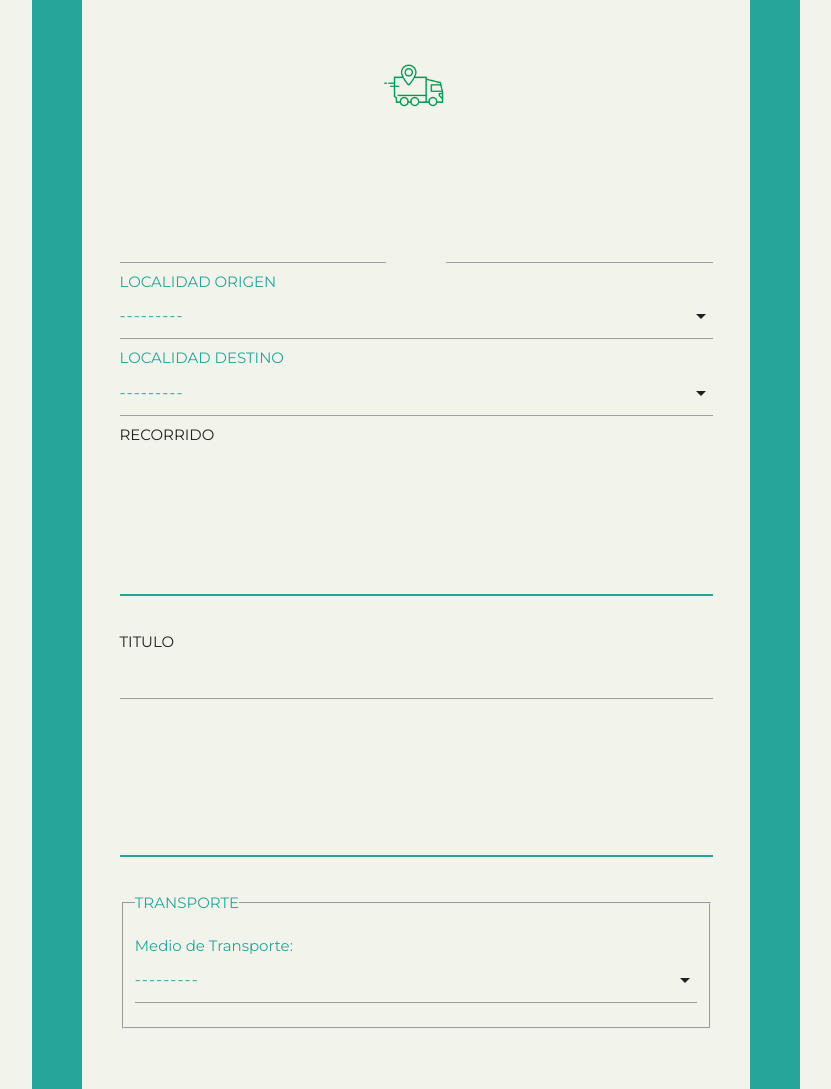
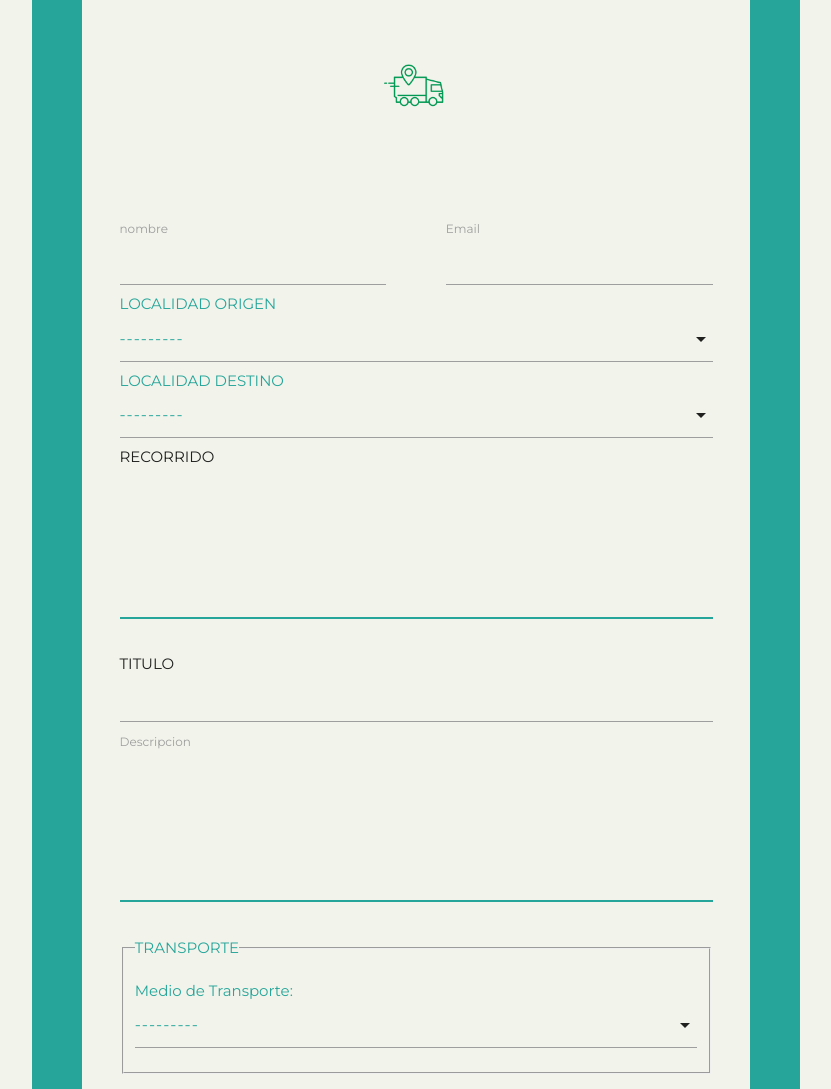
Before and after one commit to informatorio2020com07/Grupo1, a Django app: page /anuncio/nuevo_anuncio in a window 1280 px wide. Shown: the part 284-1373 px from the top of the page, without its empty margins (224-1055 px from the left). Run offline with Django 3.2, Linux system fonts and the light colour scheme; the visitor is signed in with stand-in values (Sample User, id 1); data that the repository does not hold is empty; some libraries are stand-ins or nearby versions.

Commit message:
actualizacion

```diff
--- a/ReComienda/Anuncio/forms.py
+++ b/ReComienda/Anuncio/forms.py
@@ -38,6 +38,7 @@ class ContratistaForm(forms.ModelForm):
     class Meta:
         model = Contratista
         fields = "__all__"
+        exclude = ('usuario',)
 
     """def __init__(self, *args, **kwargs):
         super(ContratistaForm, self).__init__(*args, **kwargs)
--- a/ReComienda/Anuncio/templates/anuncio/index.html
+++ b/ReComienda/Anuncio/templates/anuncio/index.html
@@ -21,7 +21,7 @@
      <div class="row">
       <hr>
   <h5>ANUNCIOS CONTRATISTAS</h5>
-
+{% include 'anuncio/cuadricula_contratista.html' with lista_anuncio=lista_anuncio %}
     </div>
   </div>
 </div></div>
@@ -32,7 +32,7 @@
       <hr>
   <h5>ANUNCIOS TRANSORTISTAS</h5>
 
-
+{% include 'anuncio/anuncio_cuadricula.html' with lista_anuncio=lista_anuncio %}
     </div>
   </div>
 </div></div></div>
--- a/ReComienda/Anuncio/templates/anuncio/nuevo_anuncio.html
+++ b/ReComienda/Anuncio/templates/anuncio/nuevo_anuncio.html
@@ -35,12 +35,12 @@
 
 
     <div class="name">
-      <label for="name"></label>
+      <label for="name">nombre</label>
       {{ form.nombre }}
     </div>
 
     <div class="email">
-      <label for="email"></label>
+      <label for="email">Email</label>
       {{ form.E_mail }}
     </div> <br/>
 
@@ -60,7 +60,7 @@
 
 
     <div class="message">
-      <label for="message"></label>
+      <label for="message">Descripcion</label>
       {{ form.descripcion }}
     </div>
 <fieldset style="color: #26A69A">
```
